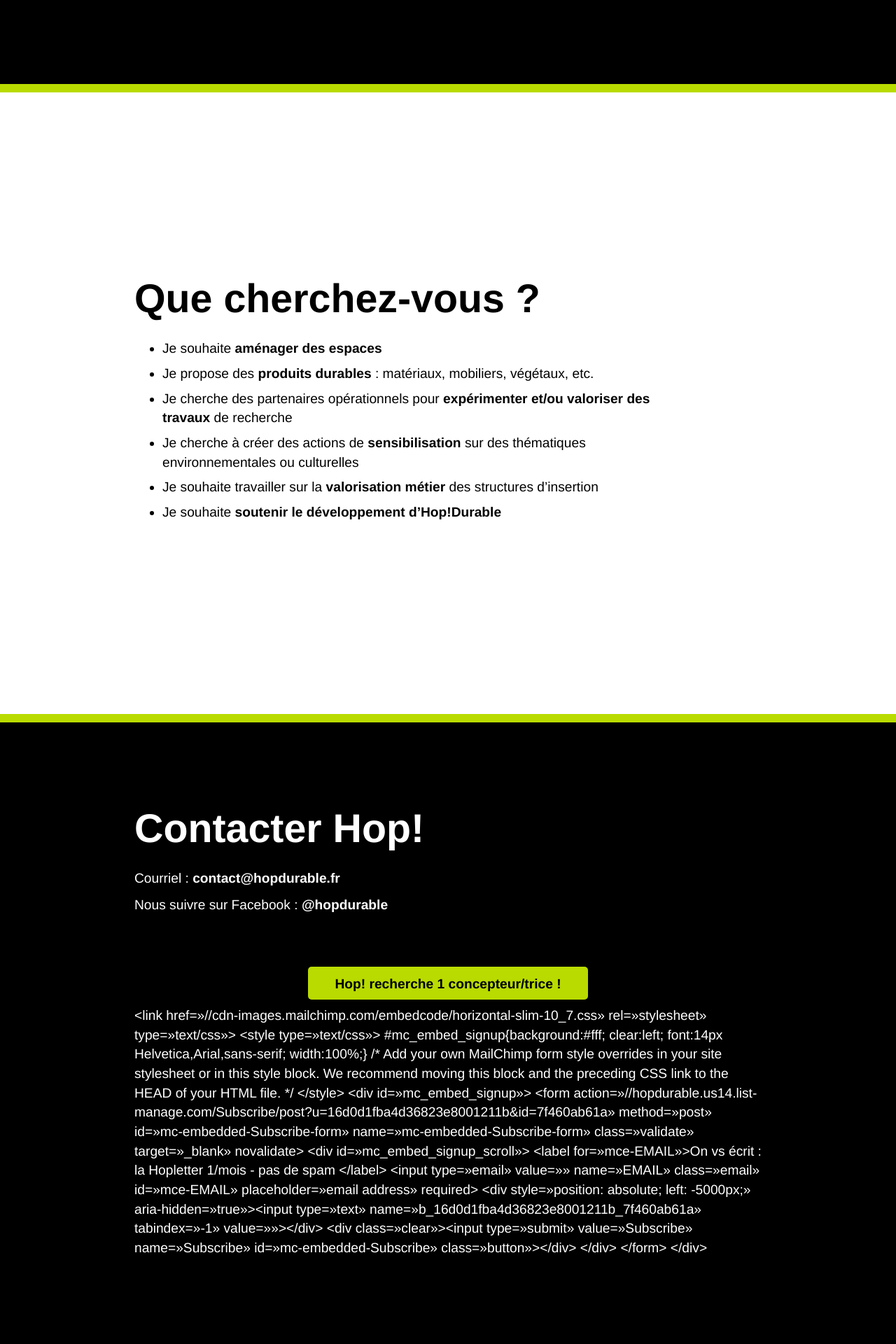
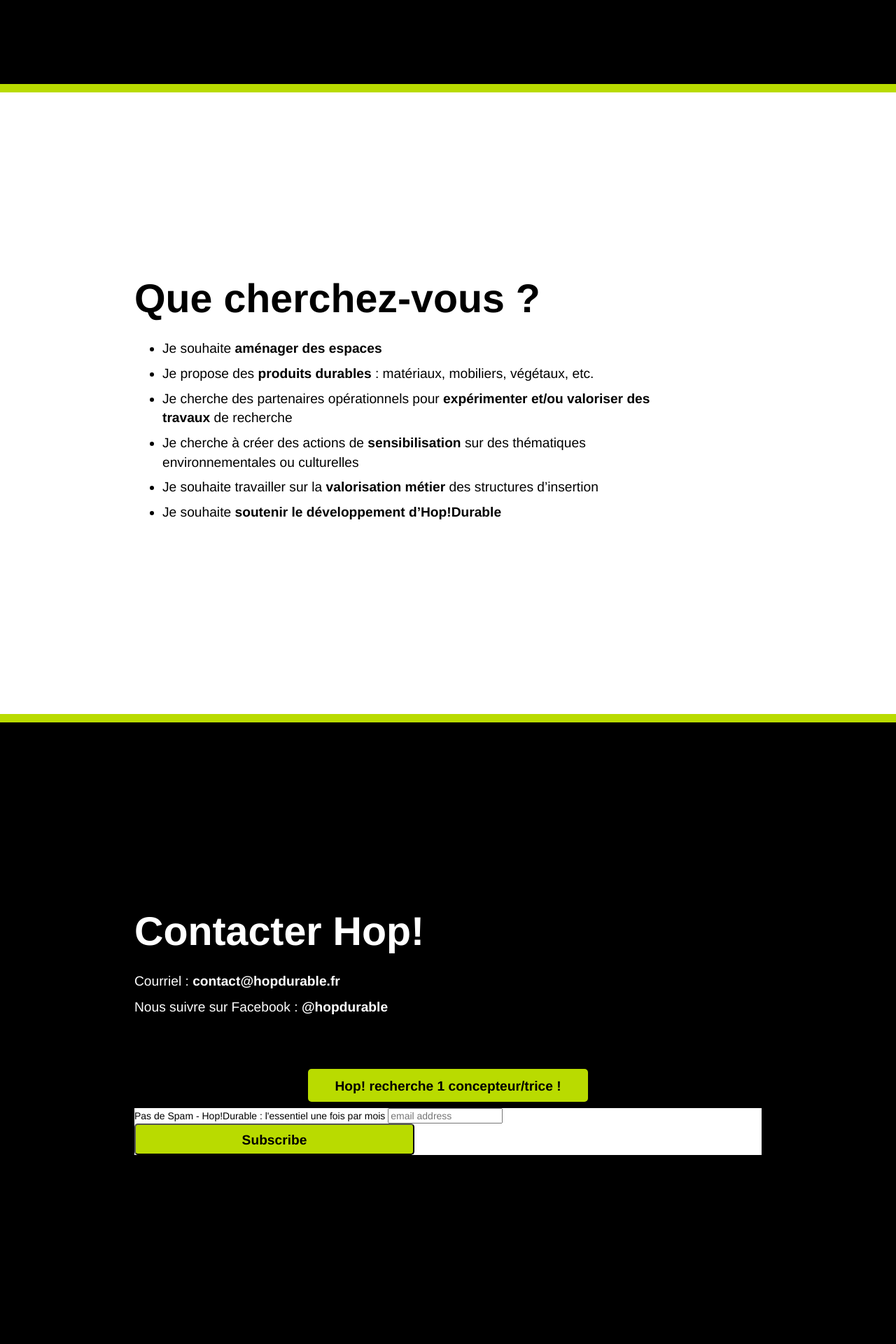
Before and after one commit to pierrenault/hopdurable.github.io, a Jekyll site: the page built from index.md, in a window 1280 px wide. Shown: the part 3480-5400 px from the top of the page at 70% size. Built offline with Jekyll 4.4.1, drawn with Linux system fonts in a browser that asks for light colours; comment, search, counter and statistics services are not loaded.

Commit message:
Update index.md

```diff
--- a/index.md
+++ b/index.md
@@ -70,20 +70,20 @@
 </p>
 
 <!-- Begin MailChimp Signup Form -->
-<link href=»//cdn-images.mailchimp.com/embedcode/horizontal-slim-10_7.css» rel=»stylesheet» type=»text/css»>
-<style type=»text/css»>
+<link href="//cdn-images.mailchimp.com/embedcode/horizontal-slim-10_7.css" rel="stylesheet" type="text/css">
+<style type="text/css">
 	#mc_embed_signup{background:#fff; clear:left; font:14px Helvetica,Arial,sans-serif; width:100%;}
 	/* Add your own MailChimp form style overrides in your site stylesheet or in this style block.
 	   We recommend moving this block and the preceding CSS link to the HEAD of your HTML file. */
 </style>
-<div id=»mc_embed_signup»>
-<form action=»//hopdurable.us14.list-manage.com/Subscribe/post?u=16d0d1fba4d36823e8001211b&amp;id=7f460ab61a» method=»post» id=»mc-embedded-Subscribe-form» name=»mc-embedded-Subscribe-form» class=»validate» target=»_blank» novalidate>
-    <div id=»mc_embed_signup_scroll»>
-	<label for=»mce-EMAIL»>On vs écrit : la Hopletter 1/mois - pas de spam </label>
-	<input type=»email» value=»» name=»EMAIL» class=»email» id=»mce-EMAIL» placeholder=»email address» required>
+<div id="mc_embed_signup">
+<form action="//hopdurable.us14.list-manage.com/subscribe/post?u=16d0d1fba4d36823e8001211b&amp;id=7f460ab61a" method="post" id="mc-embedded-subscribe-form" name="mc-embedded-subscribe-form" class="validate" target="_blank" novalidate>
+    <div id="mc_embed_signup_scroll">
+	<label for="mce-EMAIL">Pas de Spam - Hop!Durable : l'essentiel une fois par mois</label>
+	<input type="email" value="" name="EMAIL" class="email" id="mce-EMAIL" placeholder="email address" required>
     <!-- real people should not fill this in and expect good things - do not remove this or risk form bot signups-->
-    <div style=»position: absolute; left: -5000px;» aria-hidden=»true»><input type=»text» name=»b_16d0d1fba4d36823e8001211b_7f460ab61a» tabindex=»-1» value=»»></div>
-    <div class=»clear»><input type=»submit» value=»Subscribe» name=»Subscribe» id=»mc-embedded-Subscribe» class=»button»></div>
+    <div style="position: absolute; left: -5000px;" aria-hidden="true"><input type="text" name="b_16d0d1fba4d36823e8001211b_7f460ab61a" tabindex="-1" value=""></div>
+    <div class="clear"><input type="submit" value="Subscribe" name="subscribe" id="mc-embedded-subscribe" class="button"></div>
     </div>
 </form>
 </div>
```
